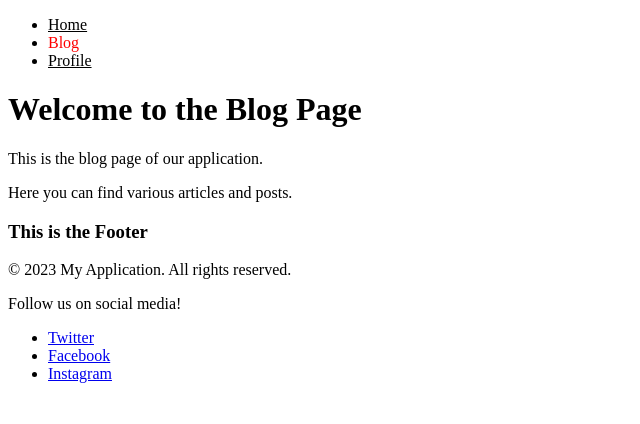
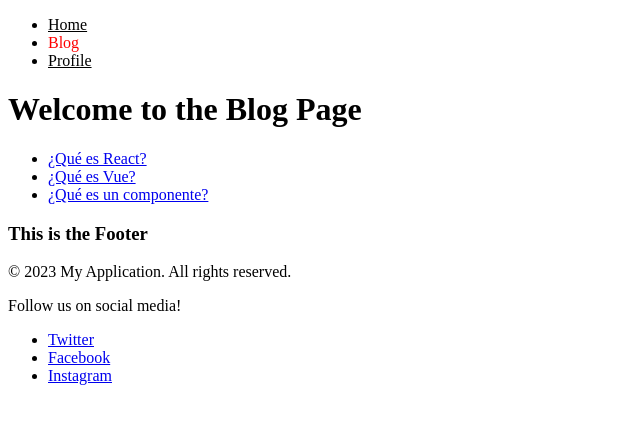
Before and after one commit to SuKuShaing/Curso-de-React-Router-Dom, a React (Vite) app: page /#/blog in a window 1280 px wide. Shown: the top 424 px of the page, without its empty margins (0-640 px from the left). Built offline with nearby package versions, Linux system fonts and the light colour scheme.

Commit message:
agregar enrutamiento para publicaciones de blog y datos de ejemplo usando rutas dinámicas con useParams y :slug

```diff
--- a/src/App.jsx
+++ b/src/App.jsx
@@ -4,6 +4,7 @@ import BlogPage from "./BlogPage";
 import ProfilePage from "./ProfilePage";
 import Menu from "./Menu";
 import Footer from "./Footer";
+import BlogPost from "./BlogPost";
 // import './App.css'
 
 function App() {
@@ -14,8 +15,14 @@ function App() {
 			<Routes>
 				<Route path="/" element={<HomePage />} />
 				<Route path="/blog" element={<BlogPage />} />
+				<Route path="/blog/:slug" element={<BlogPost />} />
 				<Route path="/profile" element={<ProfilePage />} />
-				<Route path="*" element={<p>Not Found</p>} />
+				<Route path="*" element={
+						<h3
+							style={{ color: "red", fontWeight: "bold", fontSize: "x-large" }}>Not Found
+						</h3>
+					}
+				/>
 			</Routes>
 
 			<Footer />
@@ -24,8 +31,6 @@ function App() {
 }
 
 export default App;
-
-
 
 // HashRouter es recomendable para cuando controlo solo el frontend
 // HashRouter -> URL con #
@@ -37,7 +42,6 @@ export default App;
 // /#/aaksdfjkas -> Not Found
 // /blog, /profile -> HomePage
 
-
 // BrowserRouter es recomendable para cuando controlo el backend y el frontend
 // BrowserRouter -> URL sin #
 // Ejemplo:
@@ -46,5 +50,4 @@ export default App;
 // /profile
 // /aaksdfjkas -> Not Found
 
-
 // Memory Router es recomendable para apps que no tienen URL
--- a/src/BlogPage.jsx
+++ b/src/BlogPage.jsx
@@ -1,13 +1,30 @@
 import React from "react";
+import { Link } from "react-router-dom";
+import blogdata from "./blogdata";
+
 
 function BlogPage() {
     return (
         <div className="blog-page">
             <h1>Welcome to the Blog Page</h1>
-            <p>This is the blog page of our application.</p>
-            <p>Here you can find various articles and posts.</p>
+            <ul>
+
+            {
+                blogdata.map(post => (
+                    <BlogLink post={post} />
+                ))
+            }
+            </ul>
         </div>
     );
 }
 
+function BlogLink({ post }) {
+    return (
+        <li>
+            <Link to={`/blog/${post.slug}`}>{post.title}</Link>
+        </li>
+    );
+}
+
 export default BlogPage;
--- /dev/null
+++ b/src/BlogPost.jsx
@@ -0,0 +1,20 @@
+import React, { use } from "react";
+import { Link, useParams } from "react-router-dom";
+import blogdata from "./blogdata";
+
+function BlogPost() {
+    const { slug } = useParams();
+
+    const blogpost = blogdata.find((post) => post.slug === slug);
+
+    return (
+        <>
+            <h2>{blogpost.title}</h2>
+            <p>Published on: {blogpost.date}</p>
+            <p>Author: {blogpost.author}</p>
+            <p>{blogpost.content}</p>
+        </>
+    );
+}
+
+export default BlogPost;
--- /dev/null
+++ b/src/blogdata.js
@@ -0,0 +1,25 @@
+const blogdata = [
+    {
+        title: "¿Qué es React?",
+        slug: "que-es-react",
+        content: "React es una biblioteca de JavaScript para construir interfaces de usuario.",
+        author: "Sebastián",
+        date: "2023-10-01",
+    },
+    {
+        title: "¿Qué es Vue?",
+        slug: "que-es-vue",
+        content: "Vue es un framework progresivo para construir interfaces de usuario.",
+        author: "Sebastián",
+        date: "2023-10-02",
+    },
+    {
+        title: "¿Qué es un componente?",
+        slug: "que-es-un-componente",
+        content: "Un componente es una parte reutilizable de la interfaz de usuario.",
+        author: "Sebastián",
+        date: "2023-10-03",
+    },
+];
+
+export default blogdata;
```
